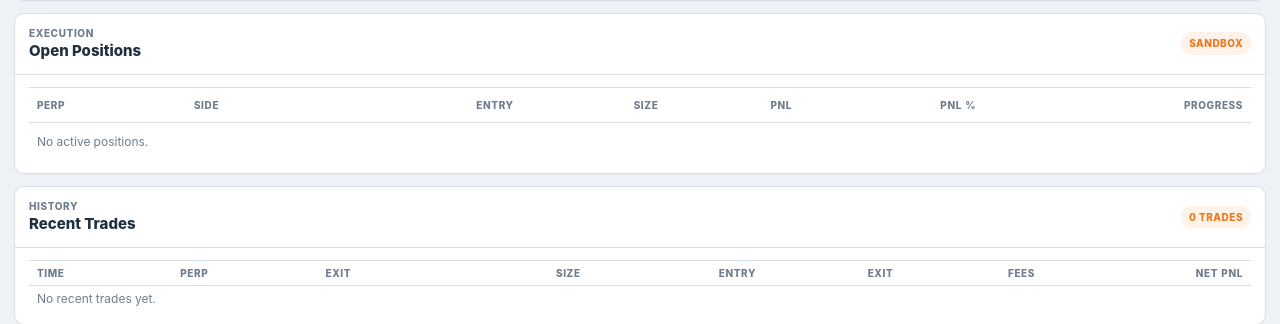
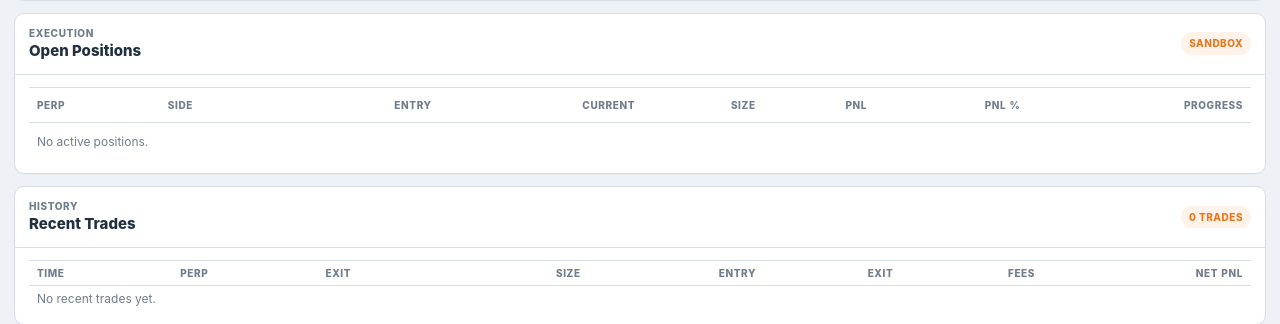
Before and after one commit to grantmurray7/muzz.world, a Flask app: page /sandbox in a window 1280 px wide. Shown: the part 482-806 px from the top of the page. Run offline with Flask 3, Linux system fonts and the light colour scheme; data that the repository does not hold is empty; parts of the project's set-up code (start-up, migrations or seed data) failed here and were passed over; some libraries are stand-ins or nearby versions.

Commit message:
Add current price to open positions

```diff
--- a/app.py
+++ b/app.py
@@ -1517,6 +1517,7 @@ def compute_position_view(position, mid):
         return {'active': False}
     size = float(position['size'])
     entry = float(position['filled_price'])
+    current_price = float(mid)
     gross = (mid - entry) * size
     pnl_pct = pct_change(entry, mid)
     coin = position.get('coin') or MARKET_COIN
@@ -1526,6 +1527,7 @@ def compute_position_view(position, mid):
         'side': position.get('side', 'LONG'),
         'size': trim_float(size, 4),
         'entry_price': trim_float(entry, 6),
+        'current_price': trim_float(current_price, 6),
         'submitted_price': trim_float(position.get('submitted_price', entry), 6),
         'notional': trim_float(position.get('notional', size * entry), 4),
         'entry_time': position.get('entry_time'),
--- a/templates/index.html
+++ b/templates/index.html
@@ -481,6 +481,7 @@
                                     <th>Perp</th>
                                     <th>Side</th>
                                     <th class="num">Entry</th>
+                                    <th class="num">Current</th>
                                     <th class="num">Size</th>
                                     <th class="num">PnL</th>
                                     <th class="num">PnL %</th>
@@ -488,7 +489,7 @@
                                 </tr>
                             </thead>
                             <tbody id="positionsBody">
-                                <tr><td colspan="7" class="table-empty">No active positions.</td></tr>
+                                <tr><td colspan="8" class="table-empty">No active positions.</td></tr>
                             </tbody>
                         </table>
                     </div>
@@ -709,7 +710,7 @@
             setText('positionHeadline', String(count));
             setText('positionSub', `Live PnL ${fmt((portfolio || {}).total_live_pnl, 4)} | Slots ${(portfolio || {}).slots_used || 0}/${(portfolio || {}).max_open_positions || 0}`);
             if (!count) {
-                body.innerHTML = '<tr><td colspan=\"7\" class=\"table-empty\">No active positions.</td></tr>';
+                body.innerHTML = '<tr><td colspan=\"8\" class=\"table-empty\">No active positions.</td></tr>';
                 return;
             }
             body.innerHTML = rows.map((position) => {
@@ -721,6 +722,7 @@
                         <td>${position.coin || 'N/A'}</td>
                         <td>${position.side || 'LONG'}</td>
                         <td class="num">${fmt(position.entry_price, 5)}</td>
+                        <td class="num">${fmt(position.current_price, 5)}</td>
                         <td class="num">${fmt(position.size, 4)}</td>
                         <td class="num ${valueClass(position.gross_unrealized_pnl)}">${fmt(position.gross_unrealized_pnl, 4)}</td>
                         <td class="num ${valueClass(position.gross_unrealized_pnl_pct)}">${fmt(position.gross_unrealized_pnl_pct, 4)}%</td>
```
